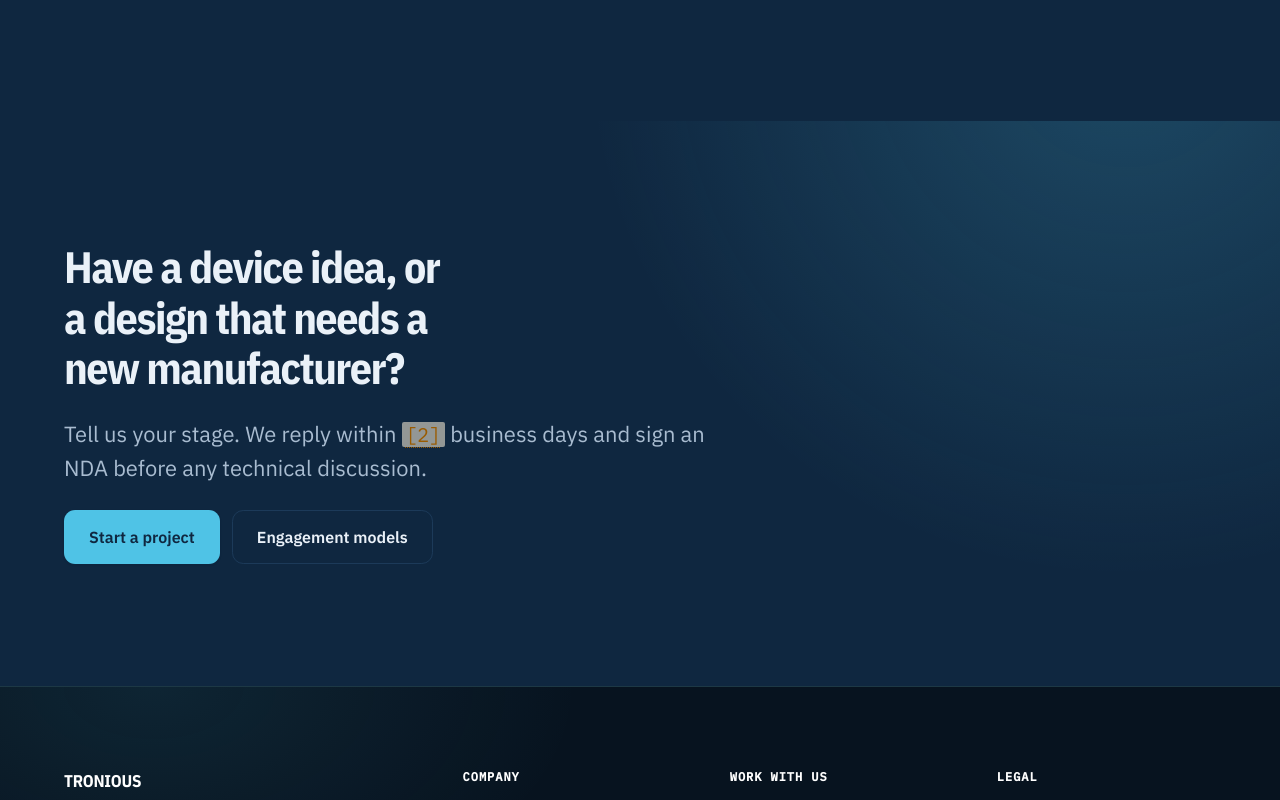
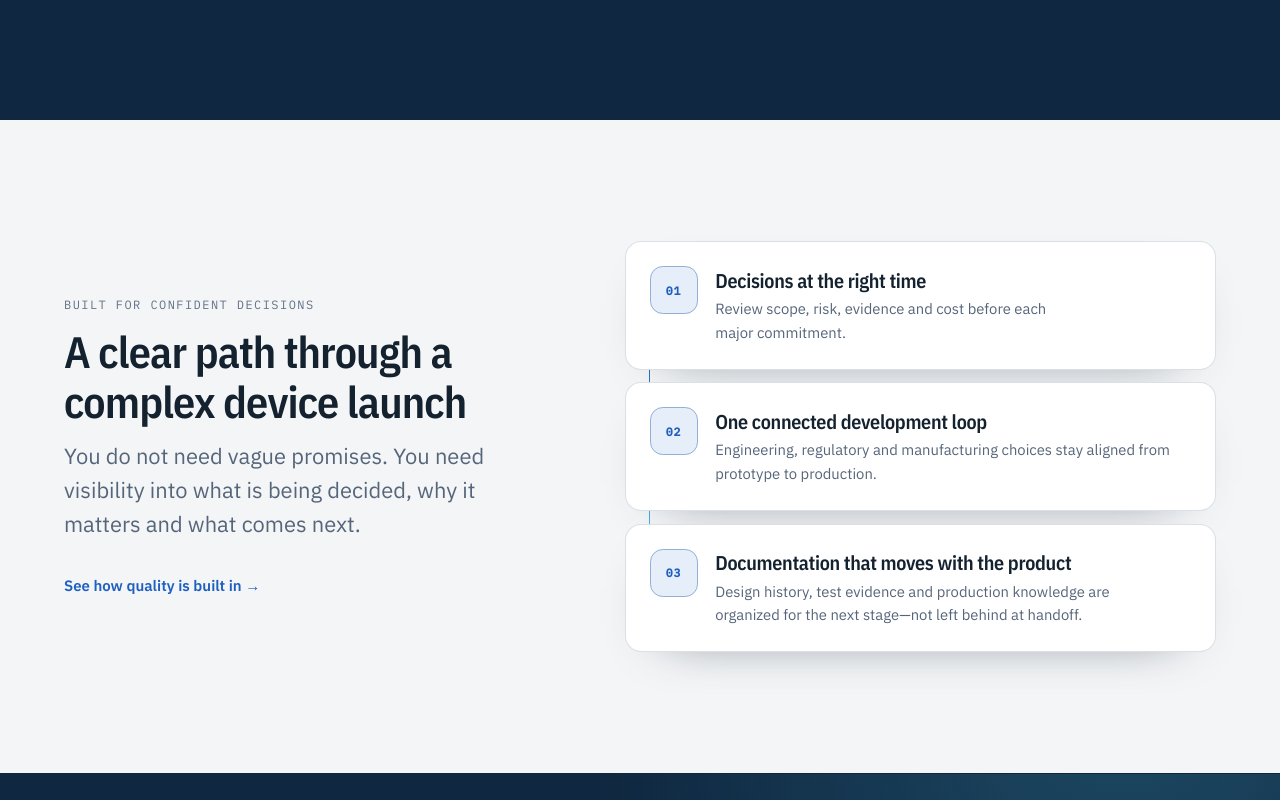
Before and after one commit to TRONIOUSP/Tronious-Web, a Next.js app: page / in a window 1280 px wide. Shown: the part 3060-3860 px from the top of the page. Built offline with nearby package versions, Linux system fonts and the light colour scheme.

Commit message:
Replace homepage testimonial with project principles

```diff
--- a/app/globals.css
+++ b/app/globals.css
@@ -1609,6 +1609,113 @@
     gap: 0.25rem;
   }
 
+  /* ---------- Homepage — Project principles ---------- */
+  [data-project-principles] {
+    display: grid;
+    grid-template-columns: minmax(0, 0.9fr) minmax(0, 1.1fr);
+    gap: clamp(2.5rem, 6vw, 6.5rem);
+    align-items: center;
+  }
+  [data-project-principles-copy] {
+    display: grid;
+    align-content: start;
+  }
+  [data-project-principles-copy] [data-more-link] {
+    width: fit-content;
+  }
+  [data-project-principles] ol {
+    position: relative;
+    display: grid;
+    gap: 0.8rem;
+    margin: 0;
+    padding: 0;
+    list-style: none;
+  }
+  [data-project-principles] ol::before {
+    content: '';
+    position: absolute;
+    top: 1.5rem;
+    bottom: 1.5rem;
+    left: 1.5rem;
+    width: 1px;
+    background: linear-gradient(
+      180deg,
+      transparent,
+      var(--color-accent) 16%,
+      var(--color-signal) 84%,
+      transparent
+    );
+  }
+  [data-project-principles] li {
+    position: relative;
+    display: grid;
+    grid-template-columns: 3rem minmax(0, 1fr);
+    gap: 1.1rem;
+    align-items: start;
+    padding: clamp(1.15rem, 2vw, 1.5rem);
+    border: 1px solid color-mix(in srgb, var(--color-border-subtle) 82%, transparent);
+    border-radius: 1rem;
+    background:
+      linear-gradient(135deg, color-mix(in srgb, var(--color-surface-raised) 98%, white 2%), var(--color-surface-raised));
+    box-shadow: 0 18px 55px -42px rgba(8, 19, 30, 0.8);
+  }
+  [data-project-principles] li > span {
+    position: relative;
+    z-index: 1;
+    display: grid;
+    width: 3rem;
+    aspect-ratio: 1;
+    place-items: center;
+    border: 1px solid color-mix(in srgb, var(--color-accent) 35%, var(--color-border-subtle));
+    border-radius: 0.8rem;
+    background: var(--color-accent-subtle);
+    color: var(--color-accent);
+    font-family: var(--font-mono);
+    font-size: 0.72rem;
+    font-weight: 600;
+    letter-spacing: 0.08em;
+  }
+  [data-project-principles] li > div {
+    display: grid;
+    gap: 0.35rem;
+    padding-top: 0.15rem;
+  }
+  [data-project-principles] h3 {
+    margin: 0;
+    color: var(--color-text-primary);
+    font-family: var(--font-display);
+    font-size: clamp(1.05rem, 1rem + 0.35vw, 1.25rem);
+    font-weight: 600;
+    letter-spacing: -0.015em;
+  }
+  [data-project-principles] p {
+    max-width: 52ch;
+    margin: 0;
+    color: var(--color-text-secondary);
+    font-size: 0.925rem;
+    line-height: 1.6;
+  }
+  @media (max-width: 800px) {
+    [data-project-principles] {
+      grid-template-columns: 1fr;
+      gap: 2.5rem;
+    }
+  }
+  @media (max-width: 440px) {
+    [data-project-principles] li {
+      grid-template-columns: 2.6rem minmax(0, 1fr);
+      gap: 0.85rem;
+      padding: 1rem;
+    }
+    [data-project-principles] li > span {
+      width: 2.6rem;
+      border-radius: 0.7rem;
+    }
+    [data-project-principles] ol::before {
+      left: 1.3rem;
+    }
+  }
+
   /* ---------- Homepage — Closing CTA ---------- */
   [data-cta-end] {
     display: grid;
--- a/app/page.tsx
+++ b/app/page.tsx
@@ -5,9 +5,6 @@ import Section from "@/components/ui/Section";
 import SectionHead from "@/components/ui/SectionHead";
 import Button from "@/components/ui/Button";
 import Badge from "@/components/ui/Badge";
-import Stat from "@/components/ui/Stat";
-import Quote from "@/components/ui/Quote";
-import Ph from "@/components/ui/Ph";
 import Reveal from "@/components/ui/Reveal";
 import MediaPanel from "@/components/ui/MediaPanel";
 import DeviceFamilyIcon from "@/components/figures/DeviceFamilyIcon";
@@ -225,24 +222,56 @@ export default function Home() {
         </div>
       </Section> */}
 
-      {/* Quote — sunken tone */}
-      {/* <Section tone="sunken">
-        <Reveal>
-          <Quote
-            attribution={
-              <>
-                <Ph>[Name]</Ph>, <Ph>[Title]</Ph>,{" "}
-                <Ph>[Company or &quot;US recovery device brand&quot;]</Ph>
-              </>
-            }
-          >
-            <Ph wrap>
-              [Client quote: one or two sentences about speed, quality or
-              regulatory success. Get written permission.]
-            </Ph>
-          </Quote>
-        </Reveal>
-      </Section> */}
+      {/* Project principles — sunken tone */}
+      <Section tone="sunken">
+        <div data-project-principles="">
+          <Reveal>
+            <div data-project-principles-copy="">
+              <SectionHead
+                eyebrow="Built for confident decisions"
+                title="A clear path through a complex device launch"
+                lead="You do not need vague promises. You need visibility into what is being decided, why it matters and what comes next."
+              />
+              <Link href="/quality" data-more-link="">
+                See how quality is built in →
+              </Link>
+            </div>
+          </Reveal>
+
+          <ol aria-label="How TRONIOUS keeps projects controlled">
+            <Reveal as="li" delay={60}>
+              <span aria-hidden="true">01</span>
+              <div>
+                <h3>Decisions at the right time</h3>
+                <p>
+                  Review scope, risk, evidence and cost before each major
+                  commitment.
+                </p>
+              </div>
+            </Reveal>
+            <Reveal as="li" delay={120}>
+              <span aria-hidden="true">02</span>
+              <div>
+                <h3>One connected development loop</h3>
+                <p>
+                  Engineering, regulatory and manufacturing choices stay
+                  aligned from prototype to production.
+                </p>
+              </div>
+            </Reveal>
+            <Reveal as="li" delay={180}>
+              <span aria-hidden="true">03</span>
+              <div>
+                <h3>Documentation that moves with the product</h3>
+                <p>
+                  Design history, test evidence and production knowledge are
+                  organized for the next stage—not left behind at handoff.
+                </p>
+              </div>
+            </Reveal>
+          </ol>
+        </div>
+      </Section>
 
       {/* Closing CTA — band tone */}
       <Section tone="band">
@@ -252,8 +281,8 @@ export default function Home() {
               Have a device idea, or a design that needs a new manufacturer?
             </h2>
             <p data-hero-lead="">
-              Tell us your stage. We reply within <Ph>[2]</Ph> business days and
-              sign an NDA before any technical discussion.
+              Tell us your stage. We reply within 2 business days and sign an
+              NDA before any technical discussion.
             </p>
             <div data-btns="">
               <Button href="/contact" variant="primary" size="lg">
```
Also changed, not shown: 1 other file (tests, documents, lock files or other folders).
